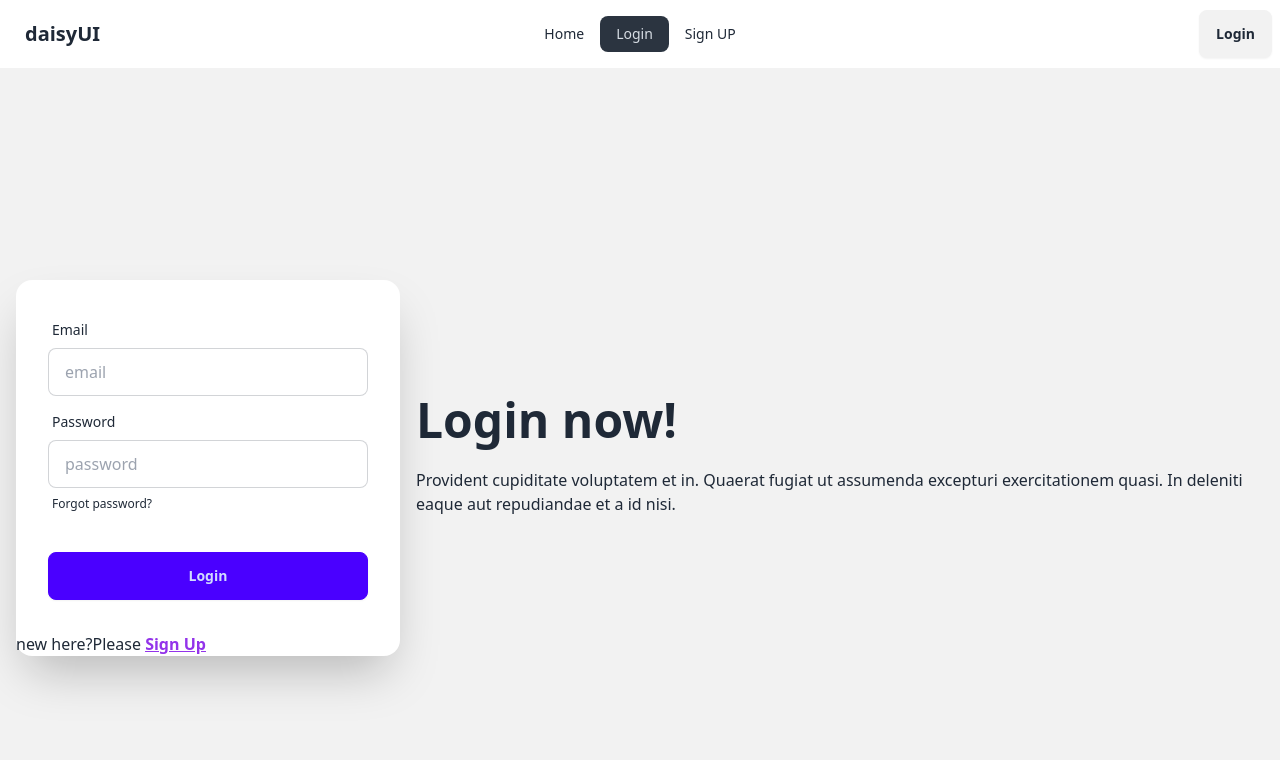
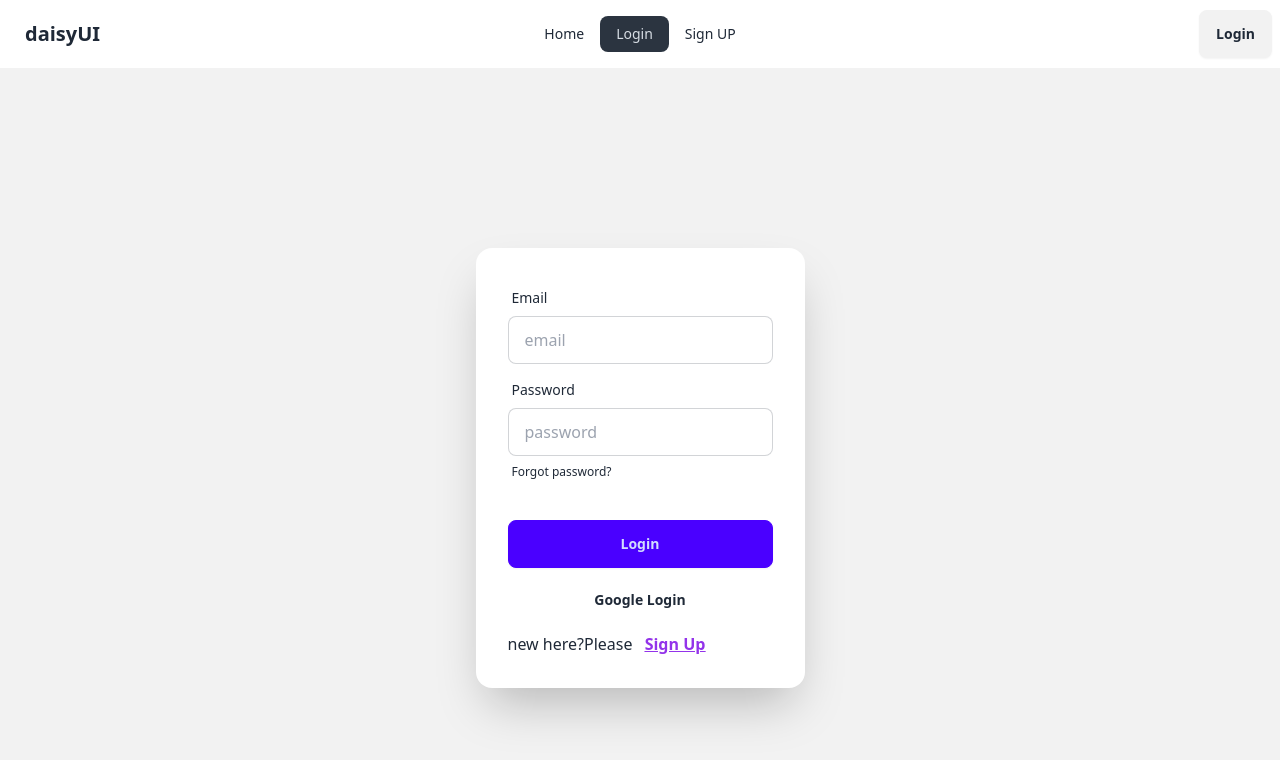
Before and after one commit to raihan-778/router-auth-context-api, a React (Vite) app: page /login in a window 1280 px wide. Shown: the top 760 px of the page. Built offline with nearby package versions, Linux system fonts and the light colour scheme; no server answers.

Commit message:
google login function added

```diff
--- a/src/components/login/Login.jsx
+++ b/src/components/login/Login.jsx
@@ -4,7 +4,7 @@ import { AuthContext } from "../../providers/AuthProviders";
 
 const Login = () => {
   const navigate = useNavigate();
-  const { signInUser } = useContext(AuthContext);
+  const { signInUser,signInWithGoogle } = useContext(AuthContext);
   const handleLogin = (e) => {
     e.preventDefault();
     const email = e.target.email.value;
@@ -22,14 +22,7 @@ const Login = () => {
   return (
     <div className="hero bg-base-200 min-h-screen">
       <div className="hero-content flex-col lg:flex-row-reverse">
-        <div className="text-center lg:text-left">
-          <h1 className="text-5xl font-bold">Login now!</h1>
-          <p className="py-6">
-            Provident cupiditate voluptatem et in. Quaerat fugiat ut assumenda
-            excepturi exercitationem quasi. In deleniti eaque aut repudiandae et
-            a id nisi.
-          </p>
-        </div>
+
         <div className="card bg-base-100 w-full max-w-sm shrink-0 shadow-2xl">
           <form onSubmit={handleLogin} className="card-body">
             <div className="form-control">
@@ -66,13 +59,18 @@ const Login = () => {
                 Login
               </button>
             </div>
-          </form>
-          <p>
+            <button onClick={signInWithGoogle} className="btn px-3 btn-ghost">Google Login</button>
+
+              <p>
             new here?Please{" "}
-            <span className="text-purple-600 underline font-semibold">
+            <span className="text-purple-600 underline ml-2 font-semibold">
               <Link to="/signUP">Sign Up</Link>
             </span>
           </p>
+          </form>
+
+
+
         </div>
       </div>
     </div>
--- a/src/providers/AuthProviders.jsx
+++ b/src/providers/AuthProviders.jsx
@@ -1,7 +1,9 @@
 import {
   createUserWithEmailAndPassword,
+  GoogleAuthProvider,
   onAuthStateChanged,
   signInWithEmailAndPassword,
+  signInWithPopup,
   signOut,
 } from "firebase/auth";
 import React, { createContext, useEffect, useState } from "react";
@@ -11,6 +13,7 @@ export const AuthContext = createContext(null);
 const AuthProviders = ({ children }) => {
   const [user, setUser] = useState(null);
   const [loading, setLoading] = useState(true);
+  const googleProvider=new GoogleAuthProvider
 
   //create user
   const createUser = (email, password) => {
@@ -24,7 +27,19 @@ const AuthProviders = ({ children }) => {
     setLoading(true);
     return signInWithEmailAndPassword(auth, email, password);
   };
-  //observer for current user
+  //signIn with Google
+  const signInWithGoogle = () => {
+    setLoading(true);
+    return signInWithPopup(auth, googleProvider)
+      .then((result) => {
+        console.log("User Logged In", result.user);
+        setLoading(false);
+      })
+      .catch((error) => {
+        console.error("Error", error.message);
+
+      });
+  }
 
     //log out user
     const logOut = () => {
@@ -33,6 +48,9 @@ const AuthProviders = ({ children }) => {
         .then(() => console.log("User Logged Out"))
         .catch((error) => console.error("Error logging out", error.message));
     };
+  //observer for current user
+
+
 
   useEffect(() => {
     const unsubscribe = onAuthStateChanged(auth, (currentUser) => {
@@ -43,7 +61,7 @@ const AuthProviders = ({ children }) => {
     return () => unsubscribe;
   }, []);
 
-  const authInfo = { user, logOut, signInUser, createUser, loading };
+  const authInfo = { user,signInWithGoogle, logOut, signInUser, createUser, loading };
 
   return (
     <AuthContext.Provider value={authInfo}>{children}</AuthContext.Provider>
```
Lines whose indentation alone changed are shown as unchanged.
